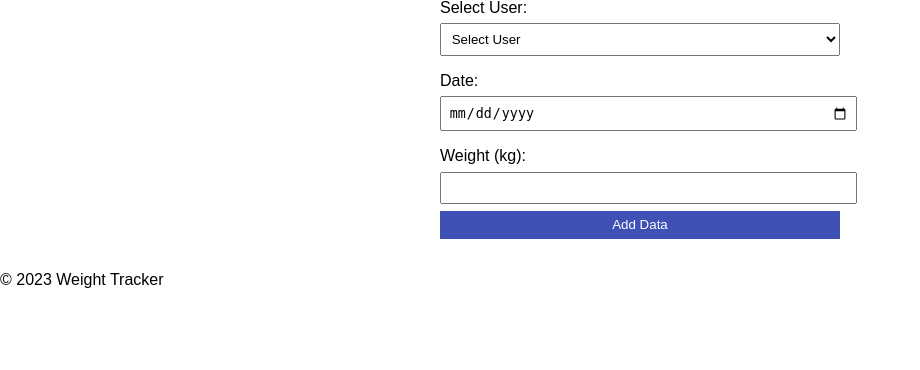
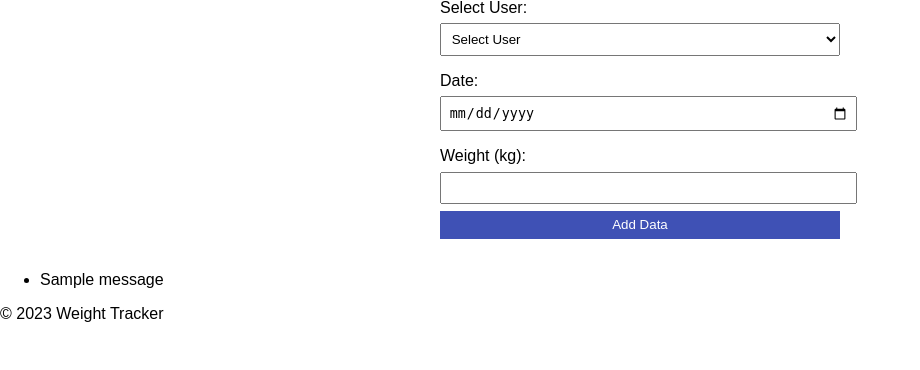
Before and after one commit to Varnahg/simplewebapp, a Flask app: page /add_data in a window 1280 px wide. Shown: the part 215-585 px from the top of the page, without its empty margins (0-920 px from the left). Run offline with Flask 3, Linux system fonts and the light colour scheme; one stand-in notice (Sample message) is shown.

Commit message:
Update base.html

```diff
--- a/templates/base.html
+++ b/templates/base.html
@@ -22,6 +22,15 @@
         {% block content %}
         {% endblock %}
     </main>
+        {% with messages = get_flashed_messages() %}
+      {% if messages %}
+        <ul class="flashes">
+          {% for message in messages %}
+            <li>{{ message }}</li>
+          {% endfor %}
+        </ul>
+      {% endif %}
+    {% endwith %}
     <footer>
         <p>&copy; 2023 Weight Tracker</p>
     </footer>
```
